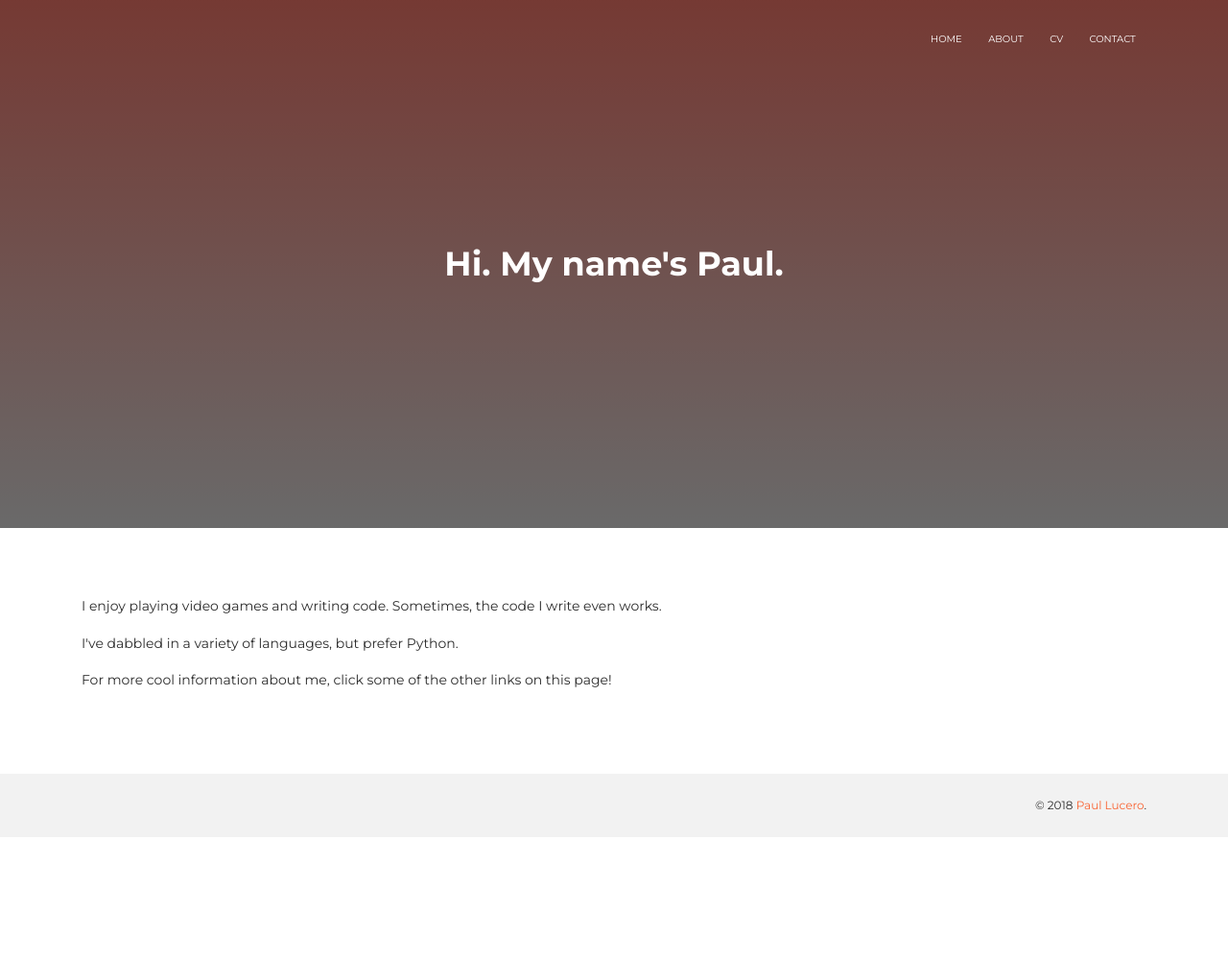
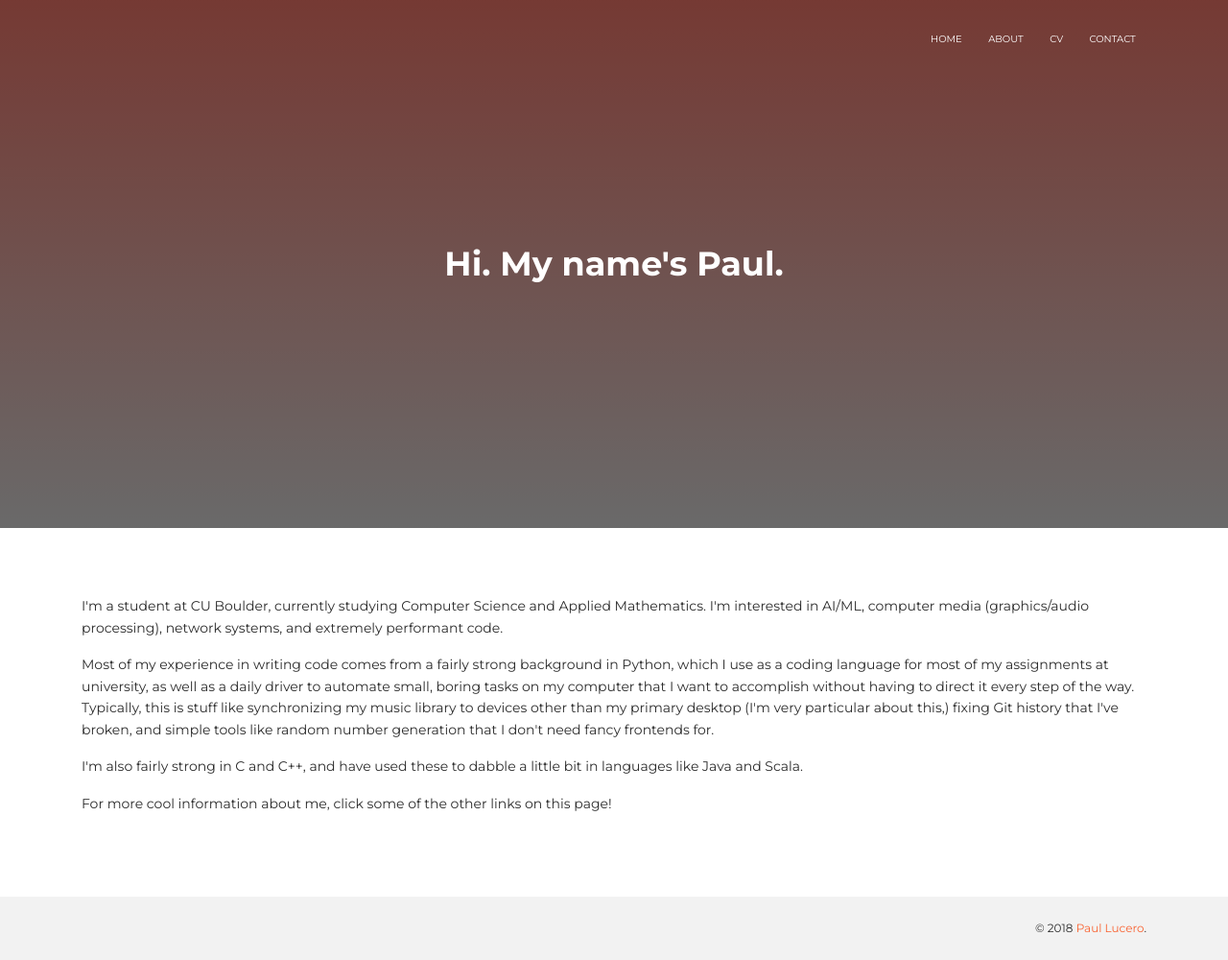
Before and after one commit to p-lucero/p-lucero.github.io, a Jekyll site: the page built from index.html, in a window 1280 px wide and 1000 px high. Shown: the whole window at 96% size. Built offline with Jekyll 4.4.1, drawn with Linux system fonts in a browser that asks for light colours; nearby versions of some CDN libraries.

Commit message:
Make page more professional-ish

```diff
--- a/about/index.html
+++ b/about/index.html
@@ -3,5 +3,5 @@
 title: About
 header: About Me
 ---
-<p>I'm currently studying at the University of Colorado at Boulder as a candidate for a Bachelor's of Science in CS. I consider myself to be most proficient in Python and C++. I've also dabbled in a large variety of languages, including Java, JavaScript, Ruby, HTML/CSS (if that even really counts), Lua, and some shell scripting where necessary.</p>
-<p>If you'd like, you can check out my GitHub page, linked below, to see a more complete listing of things that I've done. This includes some silly small projects, hackathons I've participated in, and the like.</p>
+<p>I'm currently studying at the University of Colorado at Boulder as a candidate for a Bachelor's of Science in CS. I consider myself to be most proficient in Python and C++. I've also dabbled in a large variety of languages, including Java, JavaScript, HTML/CSS, Lua, and some shell scripting where necessary.</p>
+<p>My GitHub page is linked below. This includes some small projects, hackathons I've participated in, and the like. However, it's nowhere near representative of the majority of the code that I have written, nor is it representative of the sort of skills that I have; if you'd like for me to send you some better samples of what I'm capable of when coding, please <a href="/cv">contact me directly</a>.</p>
--- a/index.html
+++ b/index.html
@@ -3,6 +3,8 @@
 title: Paul Lucero
 header: Hi. My name's Paul.
 ---
-<p>I enjoy playing video games and writing code. Sometimes, the code I write even works.</p>
-<p>I've dabbled in a variety of languages, but prefer Python.</p>
+
+<p>I'm a student at CU Boulder, currently studying Computer Science and Applied Mathematics. I'm interested in AI/ML, computer media (graphics/audio processing), network systems, and extremely performant code.</p>
+<p>Most of my experience in writing code comes from a fairly strong background in Python, which I use as a coding language for most of my assignments at university, as well as a daily driver to automate small, boring tasks on my computer that I want to accomplish without having to direct it every step of the way. Typically, this is stuff like synchronizing my music library to devices other than my primary desktop (I'm very particular about this,) fixing Git history that I've broken, and simple tools like random number generation that I don't need fancy frontends for.</p>
+<p>I'm also fairly strong in C and C++, and have used these to dabble a little bit in languages like Java and Scala.</p>
 <p>For more cool information about me, click some of the other links on this page!</p>
```
